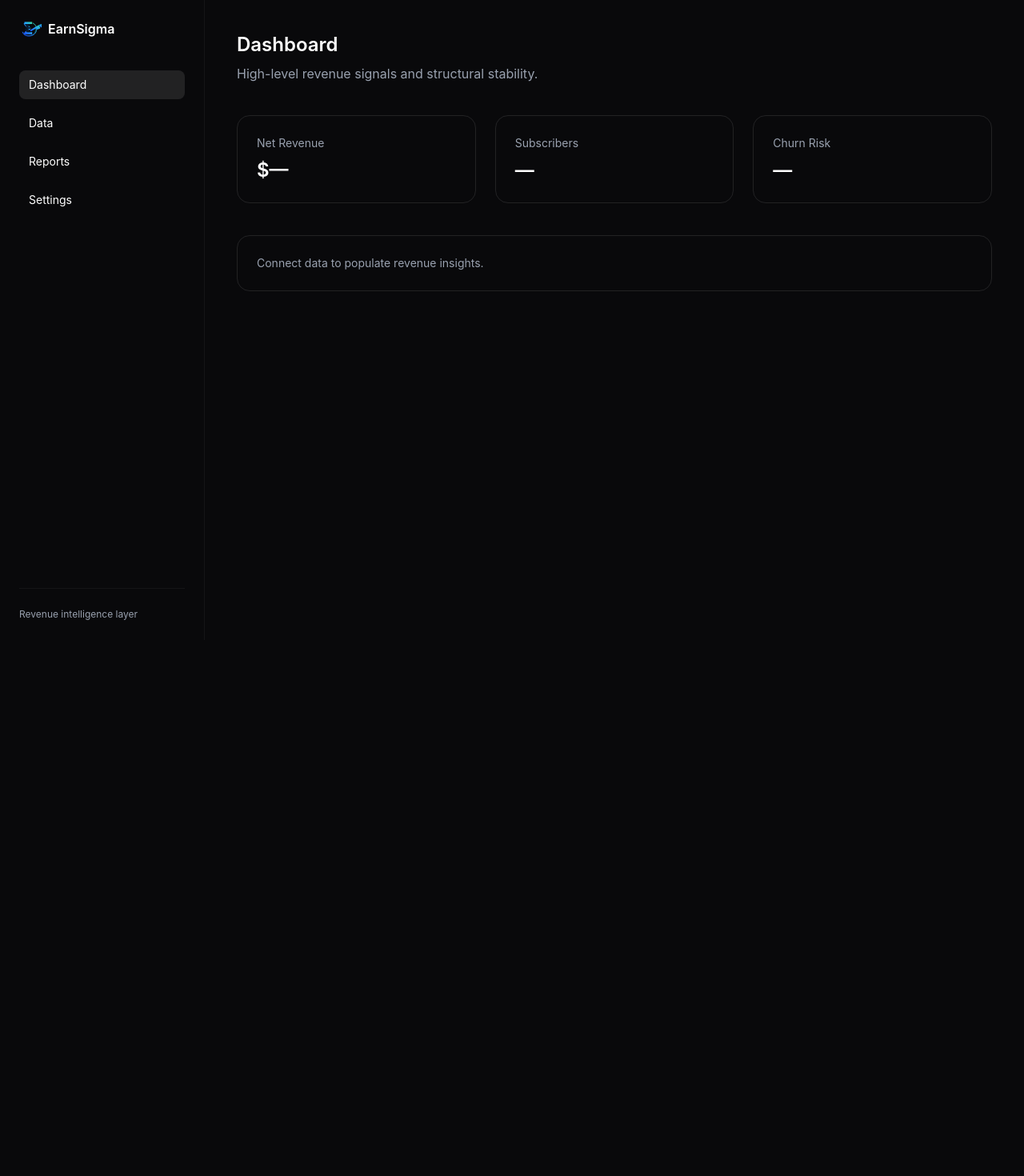
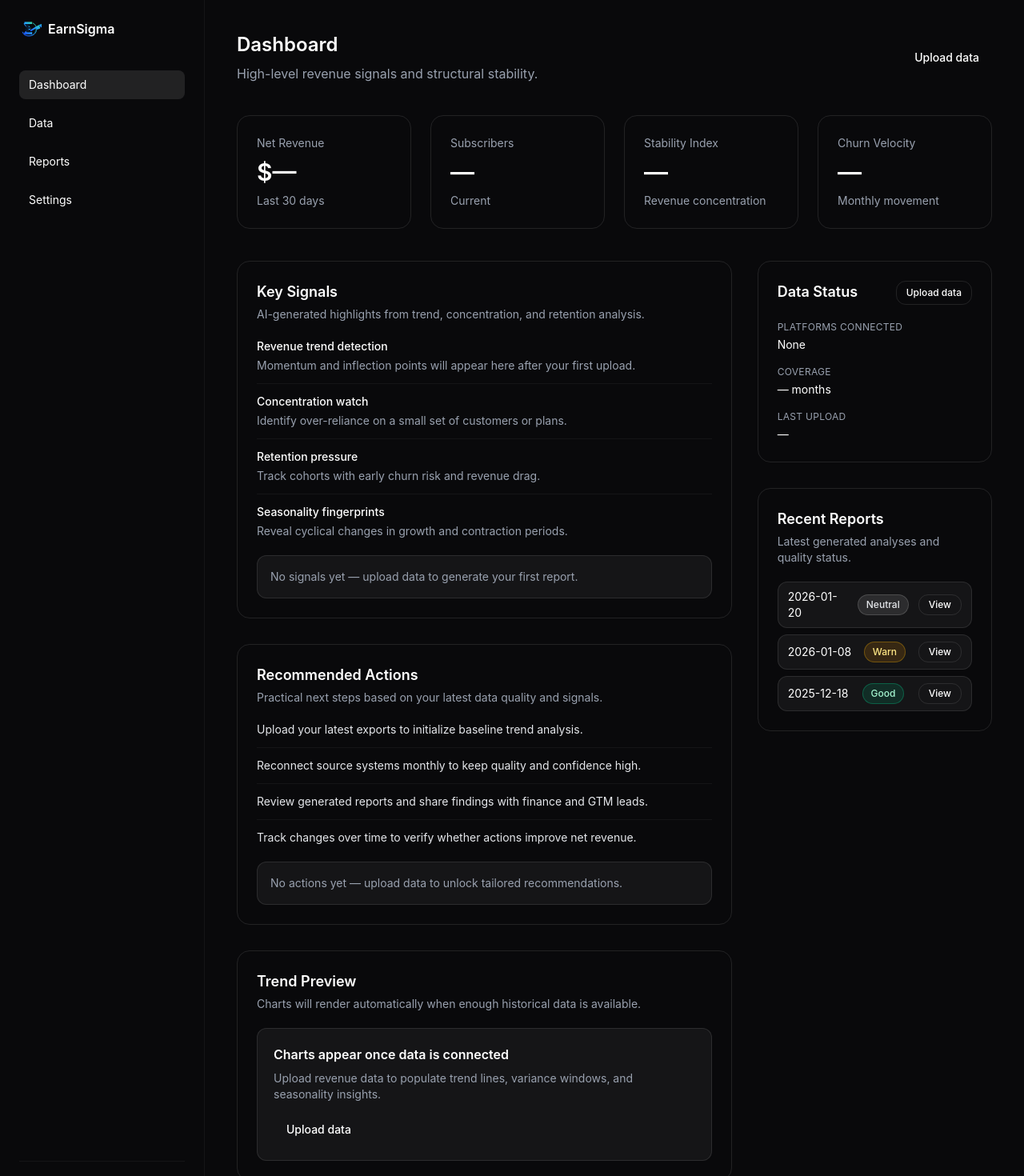
Before and after one commit to Rudolf4265/earnsignal-web, a Next.js app: page /app in a window 1280 px wide. Shown: the top 1470 px of the page at 80% size. Before the commit the page ends 800 px from the top, so only its background shows below. Built offline with nearby package versions, Linux system fonts and the light colour scheme; sample sign-in values are in the browser's storage.

Commit message:
Redesign app dashboard with premium panel layout

```diff
--- /dev/null
+++ b/app/(app)/app/_components/dashboard/Badge.tsx
@@ -0,0 +1,20 @@
+import type { ReactNode } from "react";
+
+type BadgeProps = {
+  variant: "good" | "warn" | "neutral";
+  children: ReactNode;
+};
+
+const variantClasses: Record<BadgeProps["variant"], string> = {
+  good: "border-emerald-400/30 bg-emerald-500/15 text-emerald-200",
+  warn: "border-amber-400/30 bg-amber-500/15 text-amber-200",
+  neutral: "border-white/15 bg-white/10 text-gray-200",
+};
+
+export function Badge({ variant, children }: BadgeProps) {
+  return (
+    <span className={`inline-flex rounded-full border px-2.5 py-1 text-xs font-medium ${variantClasses[variant]}`}>
+      {children}
+    </span>
+  );
+}
--- /dev/null
+++ b/app/(app)/app/_components/dashboard/EmptyState.tsx
@@ -0,0 +1,23 @@
+import Link from "next/link";
+
+type EmptyStateProps = {
+  title: string;
+  body: string;
+  ctaLabel: string;
+  ctaHref: string;
+};
+
+export function EmptyState({ title, body, ctaLabel, ctaHref }: EmptyStateProps) {
+  return (
+    <div className="rounded-xl border border-white/10 bg-white/5 p-5">
+      <h3 className="text-base font-semibold text-white">{title}</h3>
+      <p className="mt-2 text-sm text-gray-400">{body}</p>
+      <Link
+        href={ctaHref}
+        className="mt-4 inline-flex rounded-xl bg-brand-blue px-4 py-2 text-sm font-medium text-white shadow-brandGlow transition hover:opacity-90"
+      >
+        {ctaLabel}
+      </Link>
+    </div>
+  );
+}
--- /dev/null
+++ b/app/(app)/app/_components/dashboard/KpiCard.tsx
@@ -0,0 +1,15 @@
+type KpiCardProps = {
+  label: string;
+  value: string;
+  subtext?: string;
+};
+
+export function KpiCard({ label, value, subtext }: KpiCardProps) {
+  return (
+    <article className="rounded-2xl border border-white/10 bg-navy-900 p-6">
+      <p className="text-sm text-gray-400">{label}</p>
+      <p className="mt-2 text-3xl font-semibold text-white">{value}</p>
+      {subtext ? <p className="mt-2 text-sm text-gray-400">{subtext}</p> : null}
+    </article>
+  );
+}
--- /dev/null
+++ b/app/(app)/app/_components/dashboard/Panel.tsx
@@ -0,0 +1,23 @@
+import type { ReactNode } from "react";
+
+type PanelProps = {
+  title: string;
+  description?: string;
+  rightSlot?: ReactNode;
+  children: ReactNode;
+};
+
+export function Panel({ title, description, rightSlot, children }: PanelProps) {
+  return (
+    <section className="rounded-2xl border border-white/10 bg-navy-900 p-6">
+      <div className="flex items-start justify-between gap-4">
+        <div>
+          <h2 className="text-lg font-semibold text-white">{title}</h2>
+          {description ? <p className="mt-1 text-sm text-gray-400">{description}</p> : null}
+        </div>
+        {rightSlot ? <div>{rightSlot}</div> : null}
+      </div>
+      <div className="mt-5">{children}</div>
+    </section>
+  );
+}
--- a/app/(app)/app/page.tsx
+++ b/app/(app)/app/page.tsx
@@ -1,34 +1,166 @@
+import Link from "next/link";
+
+import { Badge } from "./_components/dashboard/Badge";
+import { EmptyState } from "./_components/dashboard/EmptyState";
+import { KpiCard } from "./_components/dashboard/KpiCard";
+import { Panel } from "./_components/dashboard/Panel";
+
+const keySignals = [
+  {
+    title: "Revenue trend detection",
+    description: "Momentum and inflection points will appear here after your first upload.",
+  },
+  {
+    title: "Concentration watch",
+    description: "Identify over-reliance on a small set of customers or plans.",
+  },
+  {
+    title: "Retention pressure",
+    description: "Track cohorts with early churn risk and revenue drag.",
+  },
+  {
+    title: "Seasonality fingerprints",
+    description: "Reveal cyclical changes in growth and contraction periods.",
+  },
+];
+
+const recommendedActions = [
+  "Upload your latest exports to initialize baseline trend analysis.",
+  "Reconnect source systems monthly to keep quality and confidence high.",
+  "Review generated reports and share findings with finance and GTM leads.",
+  "Track changes over time to verify whether actions improve net revenue.",
+];
+
+const recentReports = [
+  { id: "demo-q1", date: "2026-01-20", quality: "neutral" as const, label: "Neutral" },
+  { id: "demo-q2", date: "2026-01-08", quality: "warn" as const, label: "Warn" },
+  { id: "demo-q3", date: "2025-12-18", quality: "good" as const, label: "Good" },
+];
+
 export default function DashboardPage() {
   return (
     <div className="space-y-10">
+      <div className="flex flex-col justify-between gap-4 sm:flex-row sm:items-center">
         <div>
           <h1 className="text-2xl font-semibold">Dashboard</h1>
-        <p className="text-gray-400 mt-2">
-          High-level revenue signals and structural stability.
-        </p>
+          <p className="mt-2 text-gray-400">High-level revenue signals and structural stability.</p>
+        </div>
+        <Link
+          href="/app/upload"
+          className="inline-flex w-fit rounded-xl bg-brand-blue px-4 py-2 text-sm font-medium text-white shadow-brandGlow transition hover:opacity-90"
+        >
+          Upload data
+        </Link>
       </div>
 
-      <div className="grid grid-cols-1 md:grid-cols-3 gap-6">
-        <div className="rounded-2xl border border-white/10 bg-navy-900 p-6">
-          <p className="text-sm text-gray-400">Net Revenue</p>
-          <p className="text-2xl font-semibold mt-2">$—</p>
+      <div className="grid grid-cols-1 gap-6 sm:grid-cols-2 lg:grid-cols-4">
+        <KpiCard label="Net Revenue" value="$—" subtext="Last 30 days" />
+        <KpiCard label="Subscribers" value="—" subtext="Current" />
+        <KpiCard label="Stability Index" value="—" subtext="Revenue concentration" />
+        <KpiCard label="Churn Velocity" value="—" subtext="Monthly movement" />
       </div>
 
-        <div className="rounded-2xl border border-white/10 bg-navy-900 p-6">
-          <p className="text-sm text-gray-400">Subscribers</p>
-          <p className="text-2xl font-semibold mt-2">—</p>
+      <div className="grid grid-cols-1 gap-8 lg:grid-cols-3">
+        <div className="space-y-8 lg:col-span-2">
+          <Panel
+            title="Key Signals"
+            description="AI-generated highlights from trend, concentration, and retention analysis."
+          >
+            <ul className="divide-y divide-white/5">
+              {keySignals.map((signal) => (
+                <li key={signal.title} className="py-3 first:pt-0 last:pb-0">
+                  <p className="text-sm font-medium text-white">{signal.title}</p>
+                  <p className="mt-1 text-sm text-gray-400">{signal.description}</p>
+                </li>
+              ))}
+            </ul>
+            <p className="mt-5 rounded-xl border border-white/10 bg-white/5 p-4 text-sm text-gray-400">
+              No signals yet — upload data to generate your first report.
+            </p>
+          </Panel>
+
+          <Panel title="Recommended Actions" description="Practical next steps based on your latest data quality and signals.">
+            <ul className="divide-y divide-white/5">
+              {recommendedActions.map((action) => (
+                <li key={action} className="py-3 first:pt-0 last:pb-0">
+                  <p className="text-sm text-gray-200">{action}</p>
+                </li>
+              ))}
+            </ul>
+            <p className="mt-5 rounded-xl border border-white/10 bg-white/5 p-4 text-sm text-gray-400">
+              No actions yet — upload data to unlock tailored recommendations.
+            </p>
+          </Panel>
+
+          <Panel title="Trend Preview" description="Charts will render automatically when enough historical data is available.">
+            <EmptyState
+              title="Charts appear once data is connected"
+              body="Upload revenue data to populate trend lines, variance windows, and seasonality insights."
+              ctaLabel="Upload data"
+              ctaHref="/app/upload"
+            />
+          </Panel>
         </div>
 
-        <div className="rounded-2xl border border-white/10 bg-navy-900 p-6">
-          <p className="text-sm text-gray-400">Churn Risk</p>
-          <p className="text-2xl font-semibold mt-2">—</p>
+        <div className="space-y-8">
+          <Panel
+            title="Data Status"
+            rightSlot={
+              <Link
+                href="/app/upload"
+                className="inline-flex rounded-xl border border-white/10 px-3 py-1.5 text-xs font-medium text-white transition hover:bg-white/5"
+              >
+                Upload data
+              </Link>
+            }
+          >
+            <dl className="space-y-4">
+              <div>
+                <dt className="text-xs uppercase tracking-wide text-gray-400">Platforms connected</dt>
+                <dd className="mt-1 text-sm text-white">None</dd>
               </div>
+              <div>
+                <dt className="text-xs uppercase tracking-wide text-gray-400">Coverage</dt>
+                <dd className="mt-1 text-sm text-white">— months</dd>
               </div>
+              <div>
+                <dt className="text-xs uppercase tracking-wide text-gray-400">Last upload</dt>
+                <dd className="mt-1 text-sm text-white">—</dd>
+              </div>
+            </dl>
+          </Panel>
 
-      <div className="rounded-2xl border border-white/10 bg-navy-900 p-6">
-        <p className="text-sm text-gray-400">
-          Connect data to populate revenue insights.
-        </p>
+          <Panel title="Recent Reports" description="Latest generated analyses and quality status.">
+            {recentReports.length > 0 ? (
+              <div className="space-y-2">
+                {recentReports.map((report) => (
+                  <div
+                    key={report.id}
+                    className="flex items-center justify-between gap-3 rounded-xl border border-white/10 bg-white/5 px-3 py-2"
+                  >
+                    <div>
+                      <p className="text-sm text-white">{report.date}</p>
+                    </div>
+                    <Badge variant={report.quality}>{report.label}</Badge>
+                    <Link
+                      href={`/app/report/${report.id}`}
+                      className="inline-flex rounded-xl border border-white/10 px-3 py-1 text-xs font-medium text-white transition hover:bg-white/5"
+                    >
+                      View
+                    </Link>
+                  </div>
+                ))}
+              </div>
+            ) : (
+              <EmptyState
+                title="No reports generated yet."
+                body="Upload your data and generate analysis to see report quality and summaries here."
+                ctaLabel="Upload data"
+                ctaHref="/app/upload"
+              />
+            )}
+          </Panel>
+        </div>
       </div>
     </div>
   );
```
Lines whose indentation alone changed are shown as unchanged.
